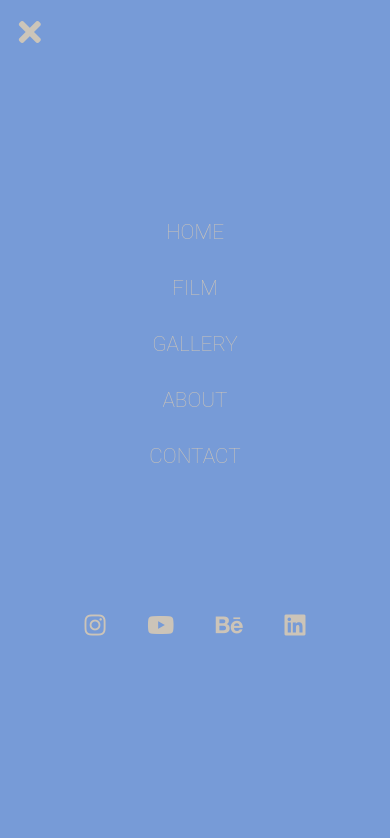
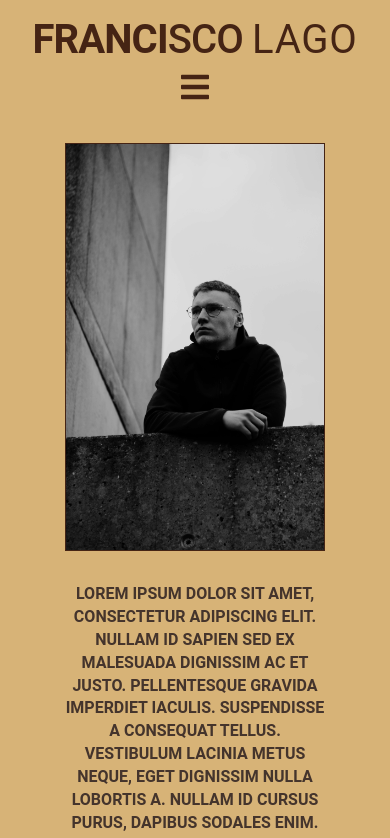
Before and after one commit to JeanVittory/Francisco_Lago, a plain HTML site: page views/about/about.html in a window 390 px wide. Both pictures are taken after a click on the element 195 px from the left and 87 px from the top of the page. Shown: the top 838 px of the page. Drawn offline with Linux system fonts and the light colour scheme.

Commit message:
correccion panel de navegacion

```diff
--- a/scss/styles_index.scss
+++ b/scss/styles_index.scss
@@ -810,7 +810,7 @@ hr{
         width: 100vw;
         height: 100vh;
         position: fixed;
-        top: -200%;
+        left: -200%;
         margin: 0;
         display: flex;
         flex-flow: column nowrap;
--- a/views/about/script-about.js
+++ b/views/about/script-about.js
@@ -7,9 +7,9 @@ $closeMenuAbout.addEventListener("click", close)
 
 
 function show(){
-    $mobileMenuAbout.style.top = "0"
+    $mobileMenuAbout.style.left = "0"
 }
 
 function close(){
-    $mobileMenuAbout.style.top = "-200%"
+    $mobileMenuAbout.style.left = "-200%"
 }
```
